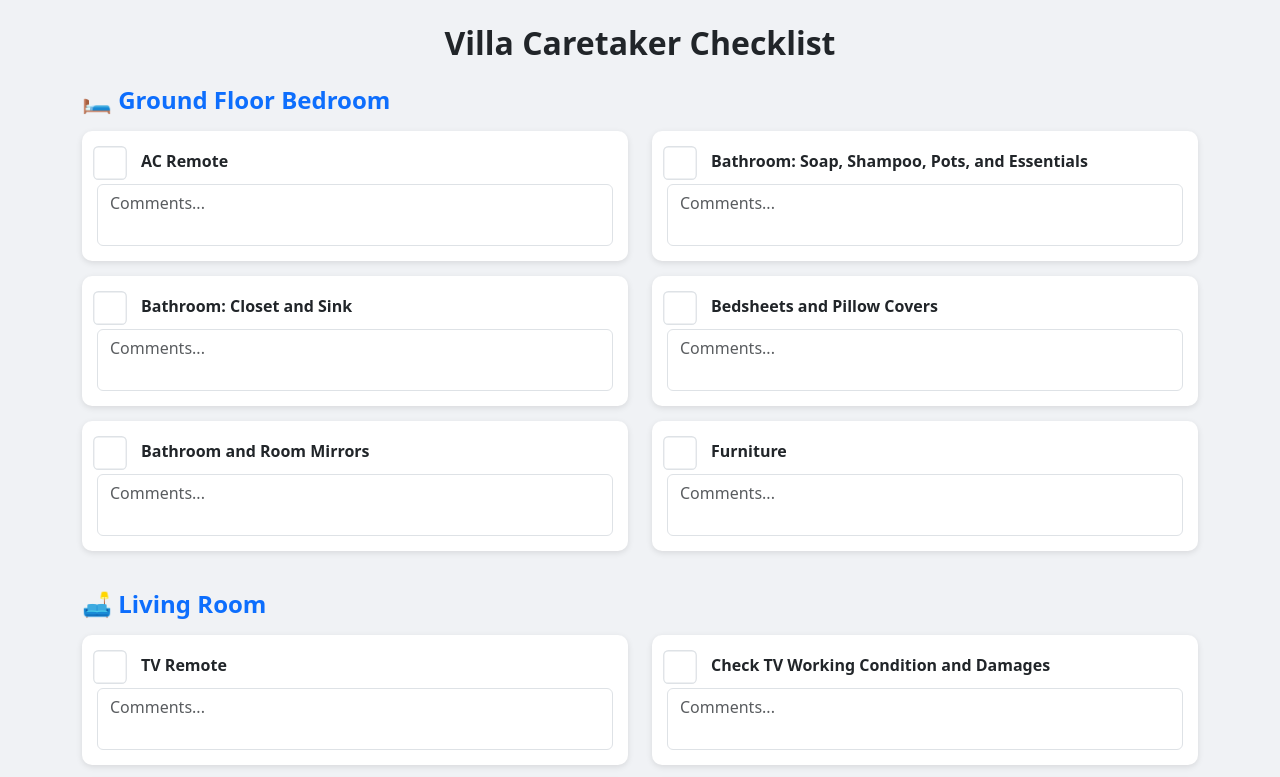
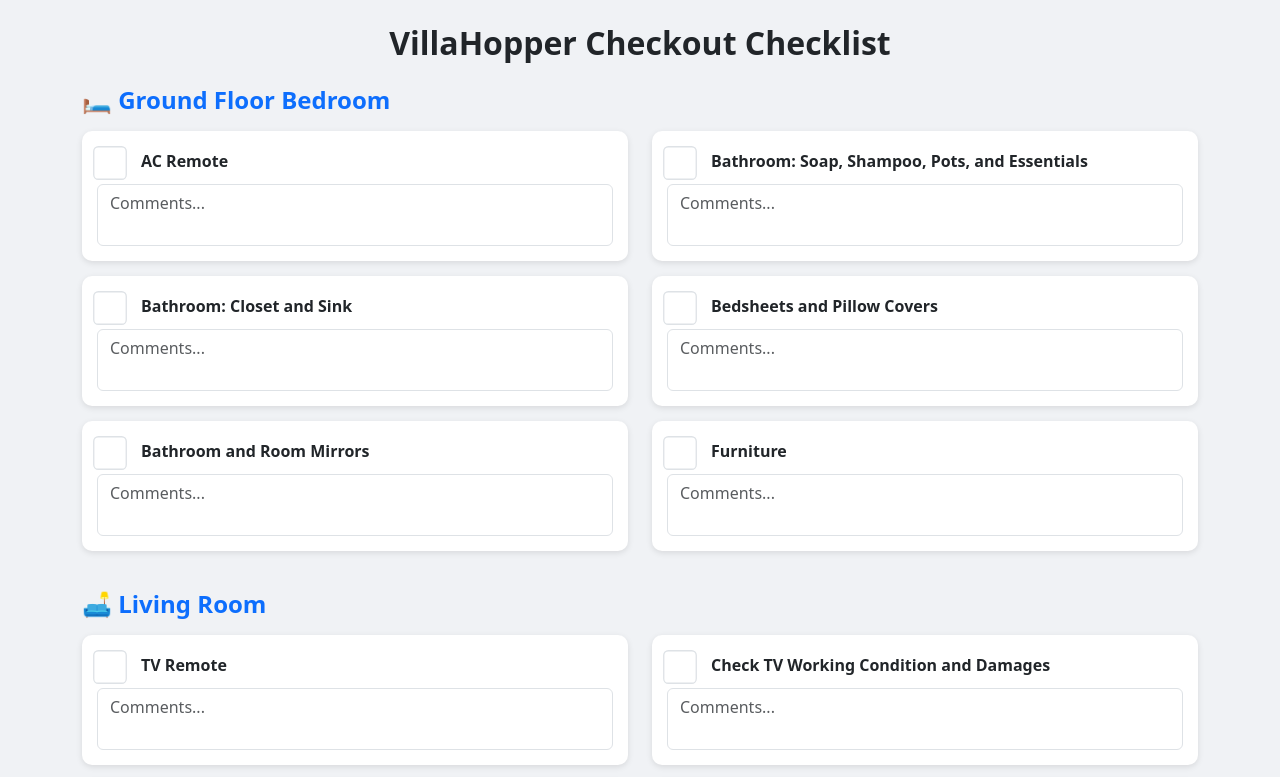
Before and after one commit to rrathang/villaCheckoutChecklist, a plain HTML site: page index.html in a window 1280 px wide. Shown: the top 777 px of the page. Drawn offline with nearby package versions, Linux system fonts and the light colour scheme.

Commit message:
Initial Commit

```diff
--- a/index.html
+++ b/index.html
@@ -11,7 +11,7 @@
 
 <body>
   <div class="container mt-4 mb-4">
-    <h2 class="text-center mb-4 fw-bold">Villa Caretaker Checklist</h2>
+    <h2 class="text-center mb-4 fw-bold">VillaHopper Checkout Checklist</h2>
 
     <div id="checklist"></div>
 
```
